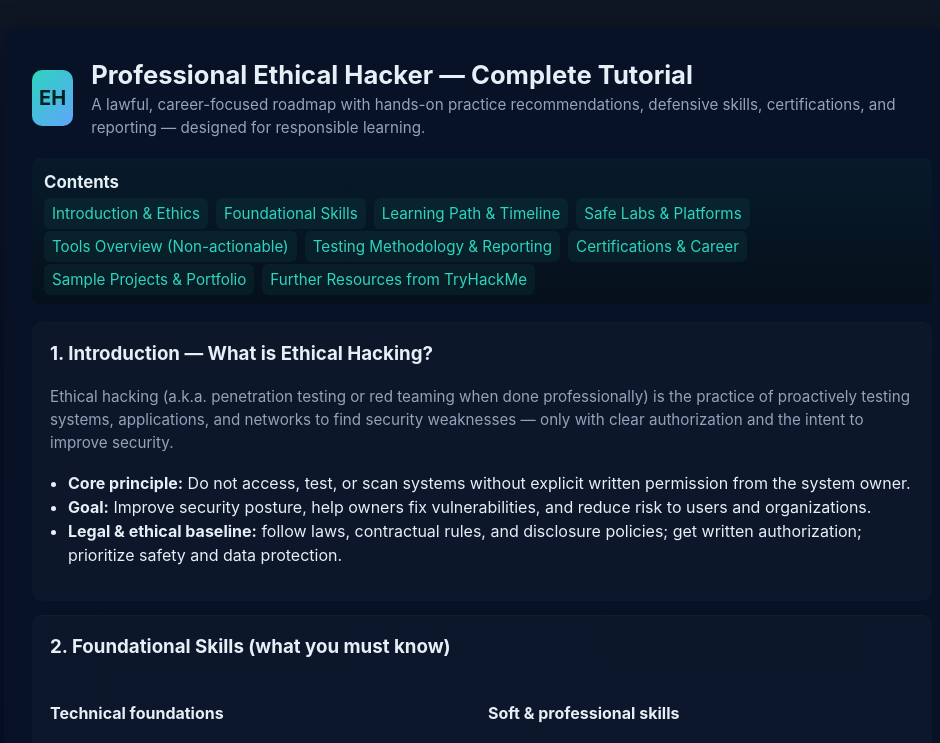
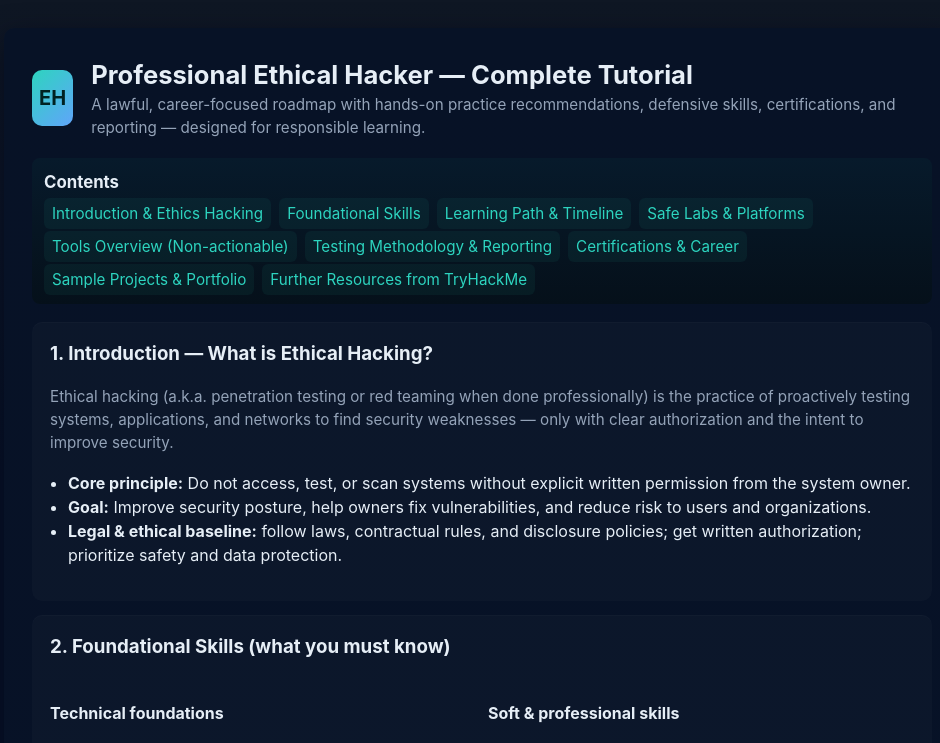
Before and after one commit to theworkingboy/learner, a plain HTML site: page index.html in a window 1280 px wide. Shown: the top 743 px of the page, without its empty margins (158-1098 px from the left). Drawn offline with Linux system fonts and the light colour scheme.

Commit message:
initial commit

```diff
--- a/index.html
+++ b/index.html
@@ -66,7 +66,7 @@
     <div class="toc" role="navigation" aria-label="Table of contents">
       <h2>Contents</h2>
       <ul>
-        <li><a href="#intro">Introduction & Ethics</a></li>
+        <li><a href="#intro">Introduction & Ethics Hacking</a></li>
         <li><a href="#skills">Foundational Skills</a></li>
         <li><a href="#learning-path">Learning Path & Timeline</a></li>
         <li><a href="#labs">Safe Labs & Platforms</a></li>
```
